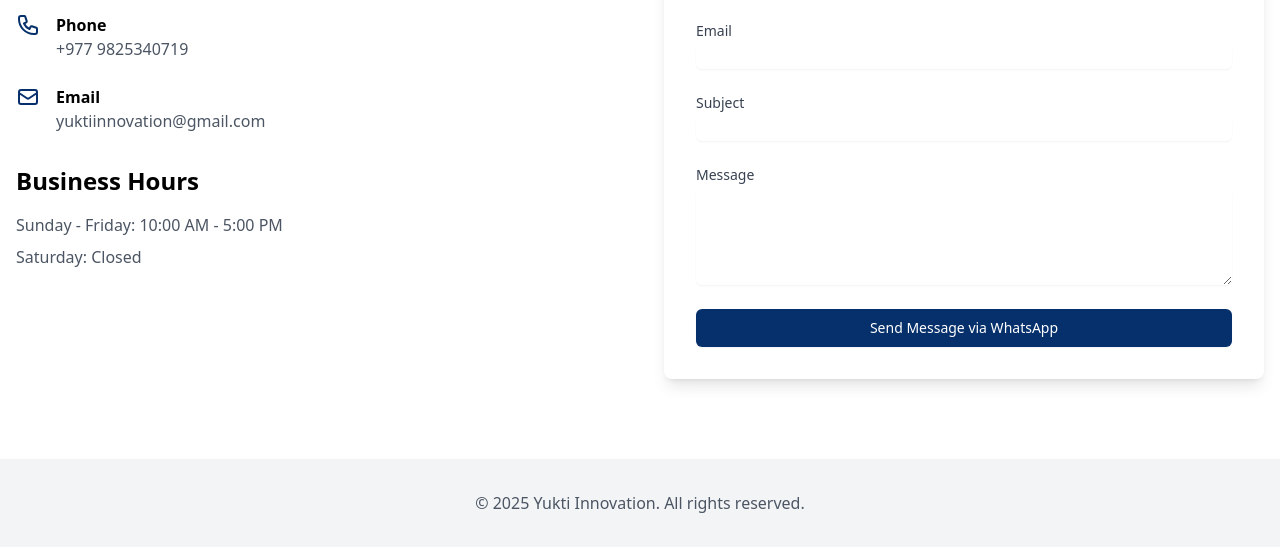
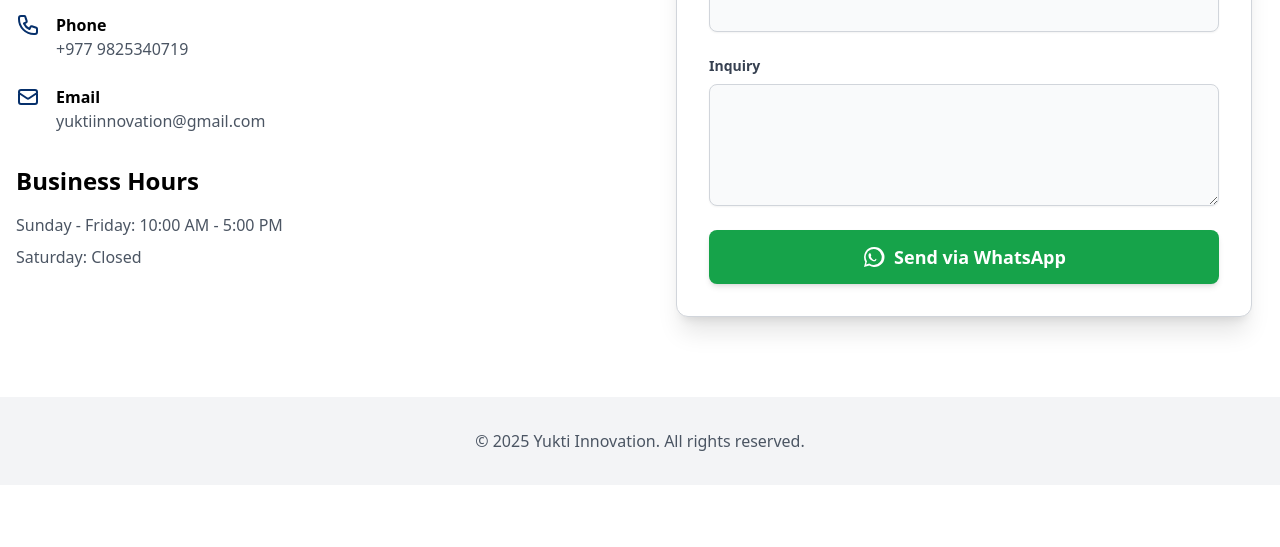
Before and after one commit to saurav30228/Yukti, a plain HTML site: page contact.html in a window 1280 px wide. Shown: the part 371-918 px from the top of the page. After the commit the page ends 856 px from the top, so only its background shows below. Drawn offline with nearby package versions, Linux system fonts and the light colour scheme.

Commit message:
Update contact.html

```diff
--- a/contact.html
+++ b/contact.html
@@ -140,35 +140,30 @@
                 </div>
 
                 <!-- Contact Form -->
-                <div class="bg-white p-8 rounded-lg shadow-lg">
-                    <h2 class="text-2xl font-bold mb-6">Send us a Message via WhatsApp</h2>
+                <div class="bg-white p-8 rounded-xl shadow-xl max-w-xl w-full mx-auto border border-gray-300">
+                    <h2 class="text-3xl font-bold mb-6 text-center text-gray-900">Send us a Message via WhatsApp</h2>
                     <form id="contact-form" class="space-y-6">
                         <div>
-                            <label for="name" class="block text-sm font-medium text-gray-700">Name</label>
+                            <label for="name" class="block text-sm font-semibold text-gray-700">Name</label>
                             <input type="text" id="name" name="name" required
-                                class="mt-1 block w-full rounded-md border-gray-300 shadow-sm focus:border-primary focus:ring-primary">
+                                class="mt-2 block w-full rounded-lg border border-gray-300 shadow-sm focus:border-green-500 focus:ring-green-500 p-3 bg-gray-50">
                         </div>
                         <div>
-                            <label for="email" class="block text-sm font-medium text-gray-700">Email</label>
-                            <input type="email" id="email" name="email" required
-                                class="mt-1 block w-full rounded-md border-gray-300 shadow-sm focus:border-primary focus:ring-primary">
-                        </div>
-                        <div>
-                            <label for="subject" class="block text-sm font-medium text-gray-700">Subject</label>
-                            <input type="text" id="subject" name="subject" required
-                                class="mt-1 block w-full rounded-md border-gray-300 shadow-sm focus:border-primary focus:ring-primary">
-                        </div>
-                        <div>
-                            <label for="message" class="block text-sm font-medium text-gray-700">Message</label>
-                            <textarea id="message" name="message" rows="4" required
-                                class="mt-1 block w-full rounded-md border-gray-300 shadow-sm focus:border-primary focus:ring-primary"></textarea>
+                            <label for="inquiry" class="block text-sm font-semibold text-gray-700">Inquiry</label>
+                            <textarea id="inquiry" name="inquiry" rows="4" required
+                                class="mt-2 block w-full rounded-lg border border-gray-300 shadow-sm focus:border-green-500 focus:ring-green-500 p-3 bg-gray-50"></textarea>
                         </div>
                         <button type="button" id="whatsapp-send-button"
-                            class="w-full flex justify-center py-2 px-4 border border-transparent rounded-md shadow-sm text-sm font-medium text-white bg-primary hover:bg-primary/90 focus:outline-none focus:ring-2 focus:ring-offset-2 focus:ring-primary">
-                            Send Message via WhatsApp
+                            class="w-full flex items-center justify-center py-3 px-6 border border-transparent rounded-lg shadow-md text-lg font-semibold text-white bg-green-600 hover:bg-green-700 transition duration-300 ease-in-out">
+                            <svg class="w-6 h-6 mr-2" fill="currentColor" viewBox="0 0 24 24">
+                                <path
+                                    d="M12 2a10 10 0 00-8.7 14.9L2 22l5.4-1.4A10 10 0 1012 2zm0 18a8 8 0 01-4.4-1.3l-.3-.2-3.2.9.9-3.1-.2-.3A8 8 0 1112 20zm3.6-5.4c-.2-.1-1.2-.6-1.4-.7-.2-.1-.4-.1-.6.2s-.7.7-.9.9c-.2.2-.4.2-.6.1-.2-.1-.8-.3-1.5-.9a6.4 6.4 0 01-1.2-1.4c-.3-.5-.5-.9-.6-1.2-.1-.2 0-.4.1-.6.1-.2.2-.3.3-.5s.1-.3 0-.4l-.6-1.4c-.2-.4-.3-.4-.5-.4h-.4c-.2 0-.4 0-.5.2s-.7.8-.7 2 .5 2.3.6 2.5 1.3 2 3.2 2.8c.4.2.8.3 1.1.4.5.2 1 .1 1.3.1.4 0 1.2-.5 1.4-1s.2-.9.2-1.1c0-.2-.2-.3-.4-.4z" />
+                            </svg>
+                            Send via WhatsApp
                         </button>
                     </form>
                 </div>
+
             </div>
         </div>
     </section>
```
